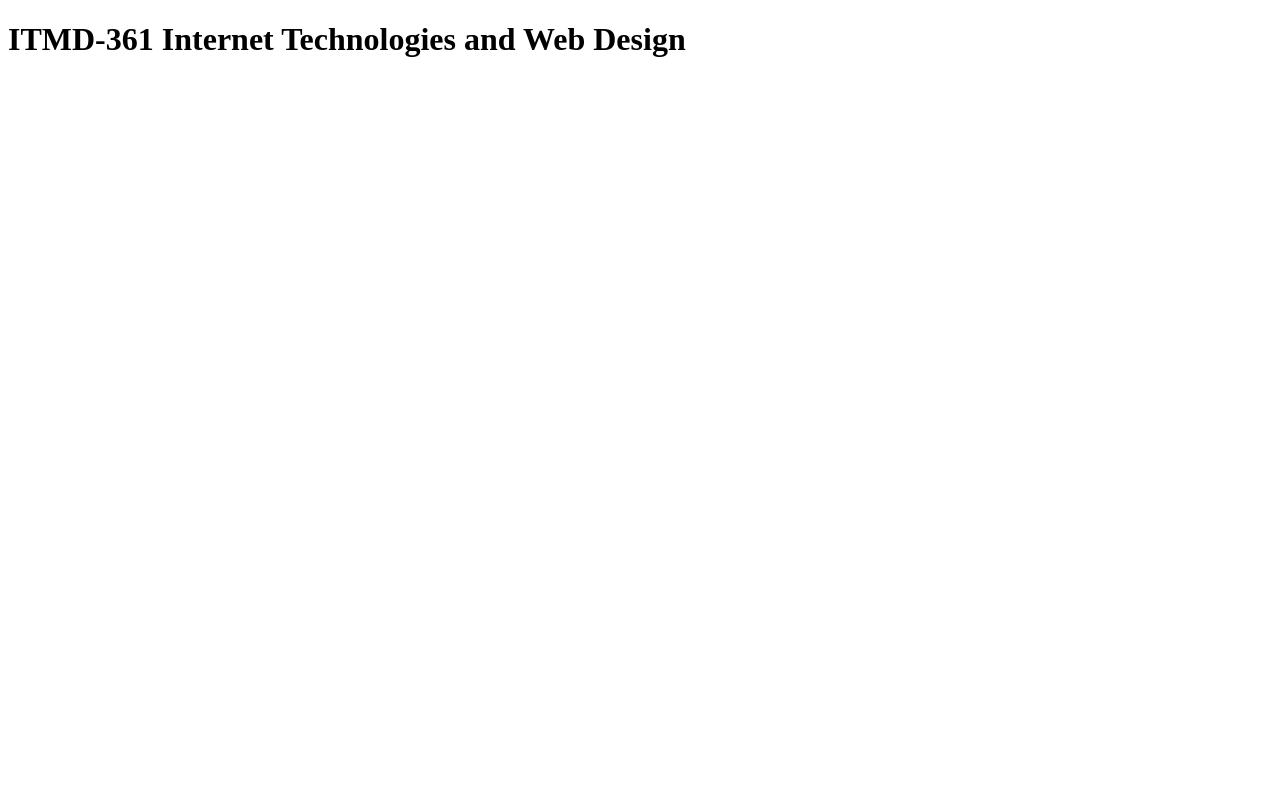
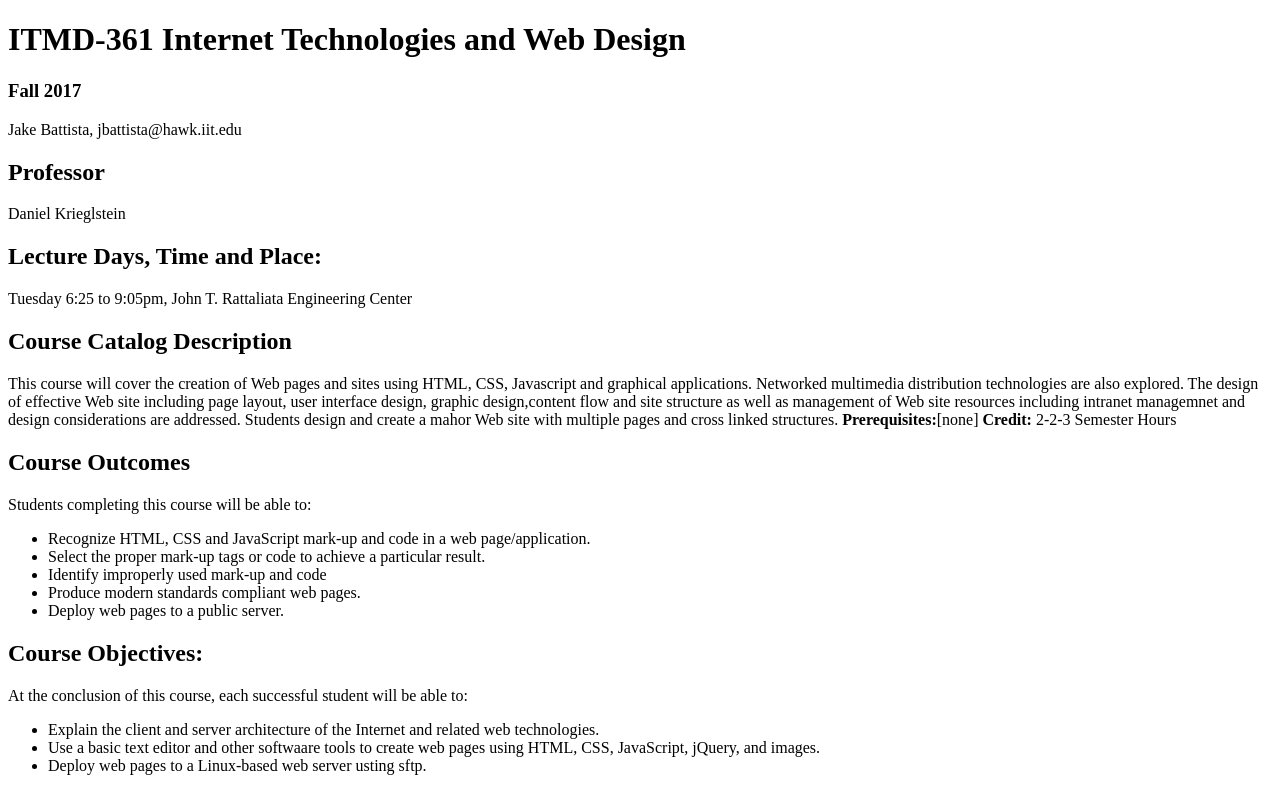
Before and after one commit to jakebatt/Jake-Battista-Lab-2, a plain HTML site: page index.html in a window 1280 px wide. Drawn offline with Linux system fonts and the light colour scheme.

Commit message:
Add files via upload
Added all updated information to the site.

```diff
--- a/index.html
+++ b/index.html
@@ -6,6 +6,29 @@
 </head>
 <body>
 	<h1>ITMD-361 Internet Technologies and Web Design</h1>
-	<p>  </p>
+	<h3>Fall 2017</h3>
+		<p>Jake Battista, jbattista@hawk.iit.edu</p>
+	<h2>Professor</h2>
+		<p>Daniel Krieglstein</p>
+	<h2>Lecture Days, Time and Place:</h2>
+		<p>Tuesday 6:25 to 9:05pm, John T. Rattaliata Engineering Center</p>
+	<h2>Course Catalog Description</h2>
+		<p>This course will cover the creation of Web pages and sites using HTML, CSS, Javascript and graphical applications. Networked multimedia distribution technologies are also explored. The design of effective Web site including page layout, user interface design, graphic design,content flow and site structure as well as management of Web site resources including intranet managemnet and design considerations are addressed. Students design and create a mahor Web site with multiple pages and cross linked structures. <strong>Prerequisites:</strong>[none] <strong>Credit:</strong> 2-2-3 Semester Hours</p>
+	<h2>Course Outcomes</h2>
+		<p>Students completing this course will be able to:</p>
+		<ul>
+			<li>Recognize HTML, CSS and JavaScript mark-up and code in a web page/application.</li>
+			<li>Select the proper mark-up tags or code to achieve a particular result.</li>
+			<li>Identify improperly used mark-up and code</li>
+			<li>Produce modern standards compliant web pages.</li>
+			<li>Deploy web pages to a public server.</li>
+		</ul>
+	<h2>Course Objectives:</h2>
+		<p>At the conclusion of this course, each successful student will be able to:</p>
+			<ul>
+				<li>Explain the client and server architecture of the Internet and related web technologies.</li>
+				<li>Use a basic text editor and other softwaare tools to create web pages using HTML, CSS, JavaScript, jQuery, and images.</li>
+				<li>Deploy web pages to a Linux-based web server usting sftp.</li>
+			</ul>
 </body>
 </html>
```
